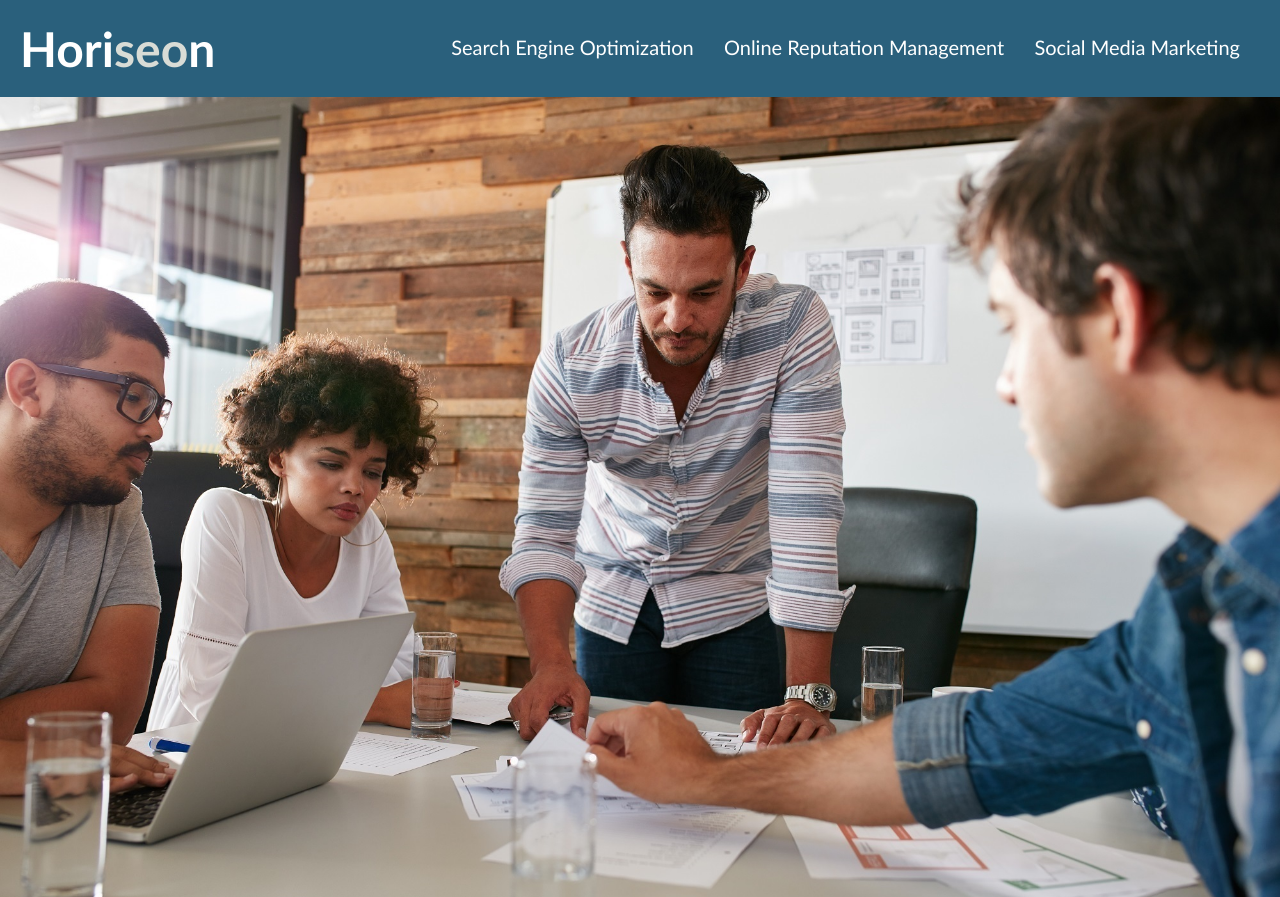
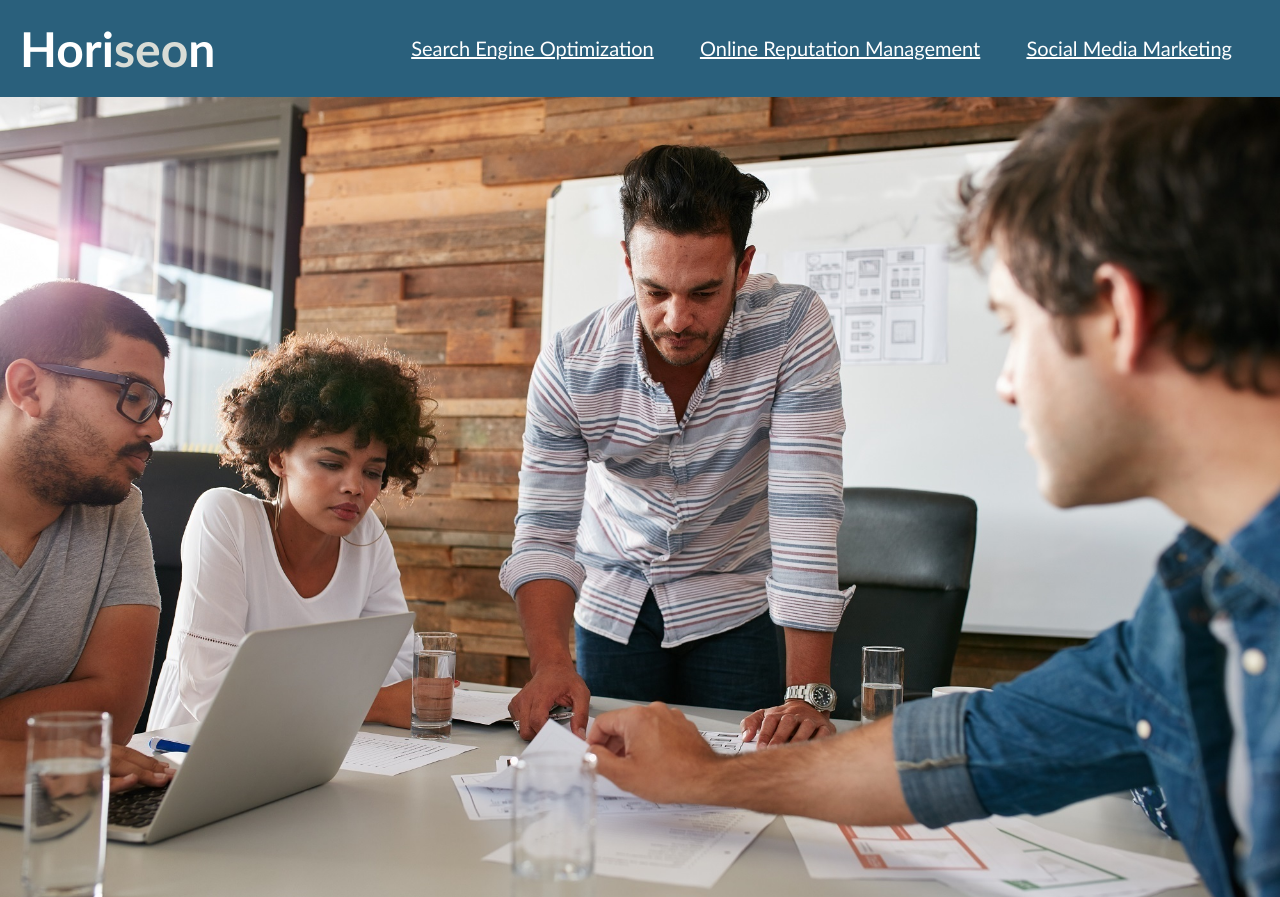
Before and after one commit to jacquezpatt/Homework-Repo, a plain HTML site: page index.html in a window 1280 px wide. Shown: the top 897 px of the page. Drawn offline with Linux system fonts and the light colour scheme.

Commit message:
update homework

```diff
--- a/assets/css/style.css
+++ b/assets/css/style.css
@@ -25,7 +25,7 @@ header h1 .seo {
 }
 
 header nav {
-    padding-top: 15px;
+    padding-top: 8px;
     margin-right: 20px;
     float: right;
     font-family: 'Gill Sans', 'Gill Sans MT', Calibri, 'Trebuchet MS', sans-serif;
@@ -43,11 +43,14 @@ header nav ul li {
 
 a {
     color: #ffffff;
-    text-decoration: none;
+    padding: 8px;
+    display: inline-block;
 }
 
 a:hover {
-    text-decoration: underline;
+    background-color: gray;
+    color: darkblue;
+
 }
 
 
```
